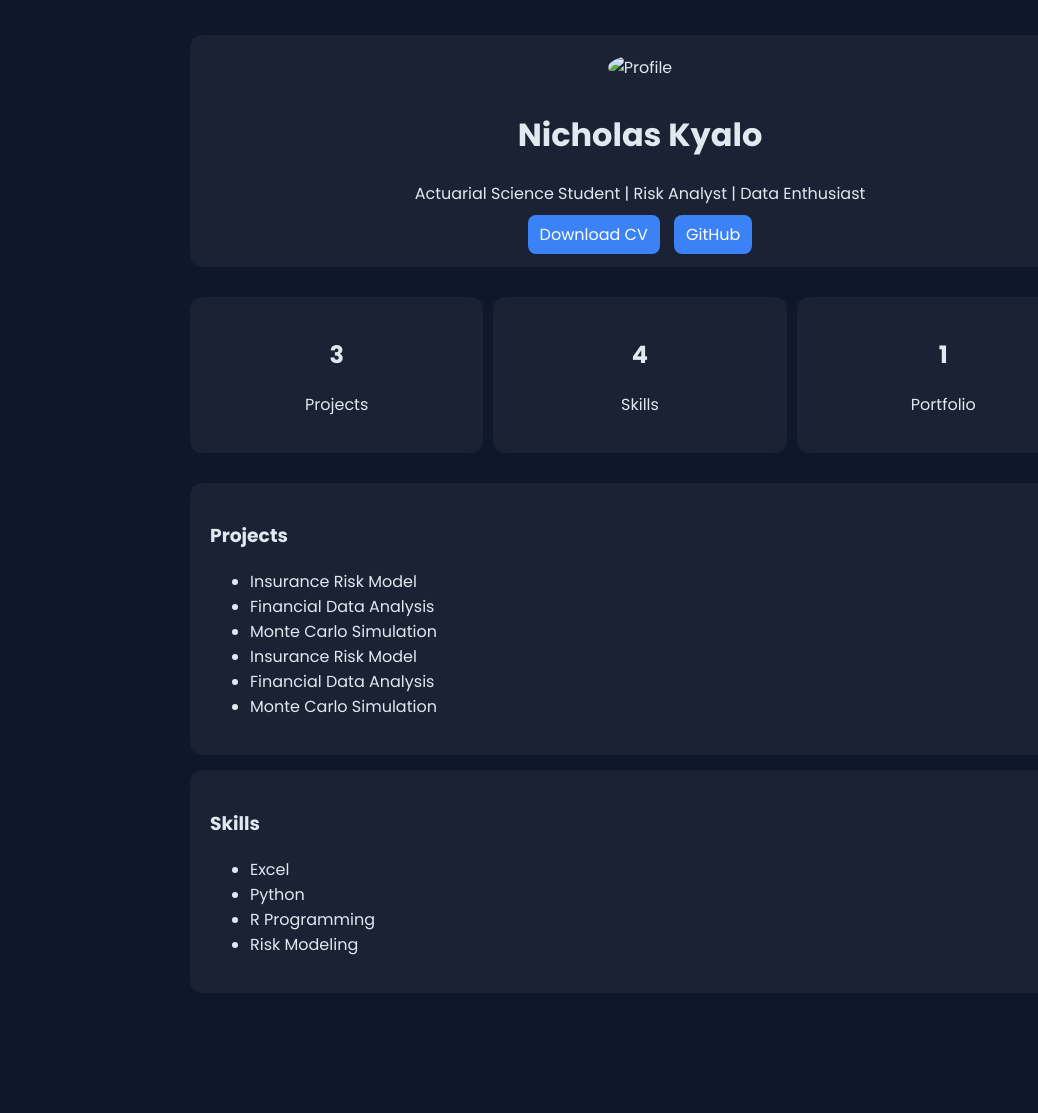
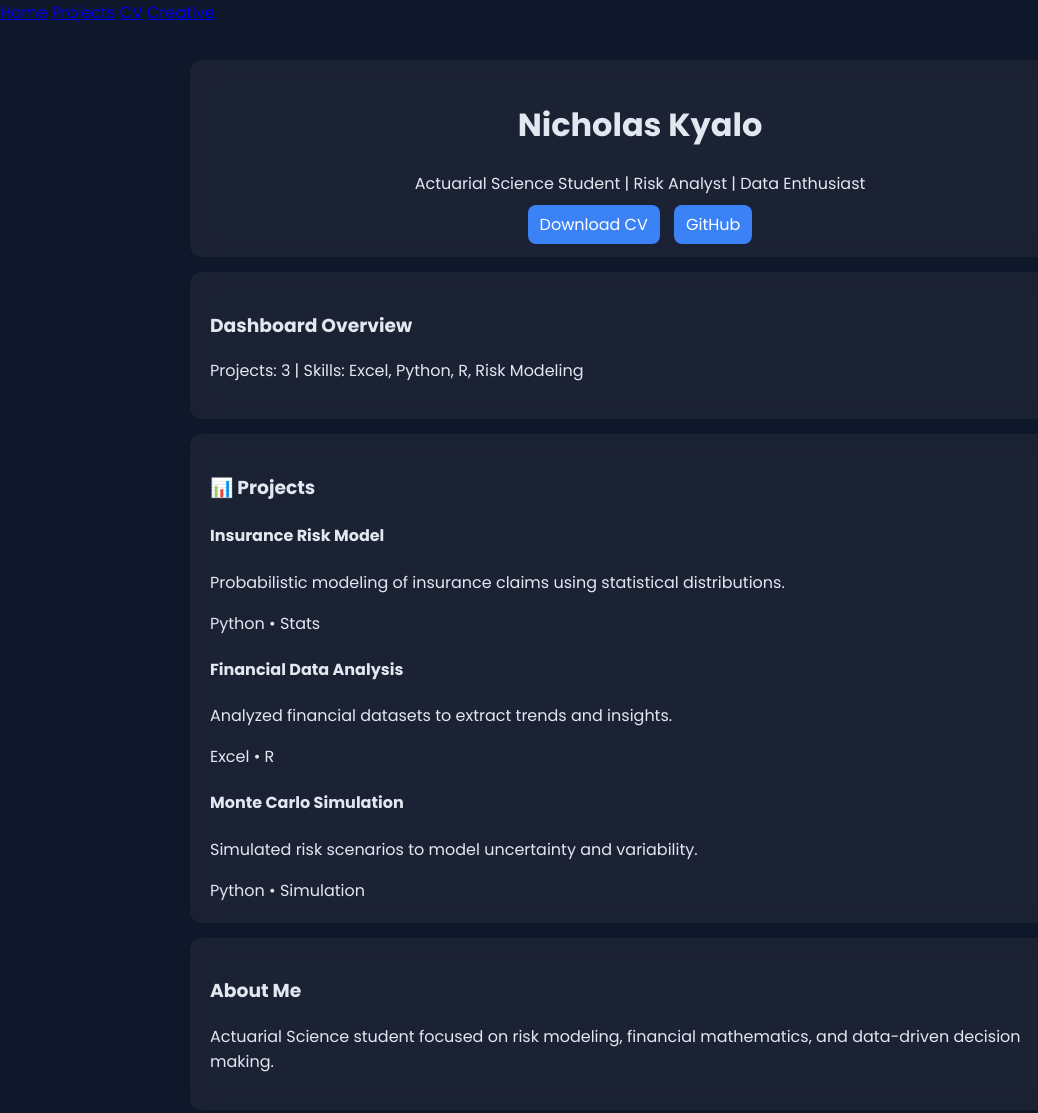
Before and after one commit to nicholaskyalo442-maker/portfolio-dashboard, a plain HTML site: page index.html in a window 1280 px wide. Shown: the whole page, without its empty margins (0-1038 px from the left). Before the commit the page ends 1028 px from the top, so only its background shows below. Drawn offline with Linux system fonts and the light colour scheme.

Commit message:
Revise portfolio layout and content
Updated the title and added navigation links. Enhanced project section with detailed descriptions and an overview of skills.

```diff
--- a/index.html
+++ b/index.html
@@ -3,7 +3,8 @@
 <head>
   <meta charset="UTF-8">
   <meta name="viewport" content="width=device-width, initial-scale=1.0">
-  <title>Portfolio Dashboard | Nicholas Kyalo</title>
+
+  <title>Nicholas Kyalo | Portfolio</title>
 
   <link rel="stylesheet" href="styles.css">
   <link href="https://fonts.googleapis.com/css2?family=Poppins:wght@300;400;600;700&display=swap" rel="stylesheet">
@@ -11,63 +12,69 @@
 
 <body>
 
+<!-- NAV -->
+<nav>
+  <a href="index.html">Home</a>
+  <a href="projects.html">Projects</a>
+  <a href="cv.html">CV</a>
+  <a href="creative.html">Creative</a>
+</nav>
+
 <div class="container">
 
-  <!-- PROFILE -->
-  <div class="card profile">
-    <img src="assets/profile.jpg" alt="Profile">
-
+  <!-- HERO -->
+  <div class="card" style="text-align:center;">
     <h1>Nicholas Kyalo</h1>
     <p>Actuarial Science Student | Risk Analyst | Data Enthusiast</p>
 
     <div class="links">
       <a href="cv.pdf" download>Download CV</a>
-      <a href="https://github.com/">GitHub</a>
+      <a href="https://github.com/" target="_blank">GitHub</a>
     </div>
   </div>
 
   <!-- STATS -->
-  <div class="stats">
-    <div class="card">
-      <h2 id="projectsCount">0</h2>
-      <p>Projects</p>
-    </div>
-
-    <div class="card">
-      <h2 id="skillsCount">0</h2>
-      <p>Skills</p>
-    </div>
-
-    <div class="card">
-      <h2>1</h2>
-      <p>Portfolio</p>
-    </div>
+  <div class="card">
+    <h3>Dashboard Overview</h3>
+    <p>Projects: 3 | Skills: Excel, Python, R, Risk Modeling</p>
   </div>
 
   <!-- PROJECTS -->
   <div class="card">
-    <h3>Projects</h3>
-    <ul>
-      <li>Insurance Risk Model</li>
-      <li>Financial Data Analysis</li>
-      <li>Monte Carlo Simulation</li>
-    </ul>
+    <h3>📊 Projects</h3>
+
+    <div class="project-grid">
+
+      <div class="project-card">
+        <h4>Insurance Risk Model</h4>
+        <p>Probabilistic modeling of insurance claims using statistical distributions.</p>
+        <span>Python • Stats</span>
+      </div>
+
+      <div class="project-card">
+        <h4>Financial Data Analysis</h4>
+        <p>Analyzed financial datasets to extract trends and insights.</p>
+        <span>Excel • R</span>
+      </div>
+
+      <div class="project-card">
+        <h4>Monte Carlo Simulation</h4>
+        <p>Simulated risk scenarios to model uncertainty and variability.</p>
+        <span>Python • Simulation</span>
+      </div>
+
+    </div>
   </div>
 
-  <!-- SKILLS -->
+  <!-- ABOUT -->
   <div class="card">
-    <h3>Skills</h3>
-    <ul>
-      <li>Excel</li>
-      <li>Python</li>
-      <li>R Programming</li>
-      <li>Risk Modeling</li>
-    </ul>
+    <h3>About Me</h3>
+    <p>
+      Actuarial Science student focused on risk modeling, financial mathematics, and data-driven decision making.
+    </p>
   </div>
 
 </div>
 
-<script src="app.js"></script>
-
 </body>
-</html>
+    </html>
```
